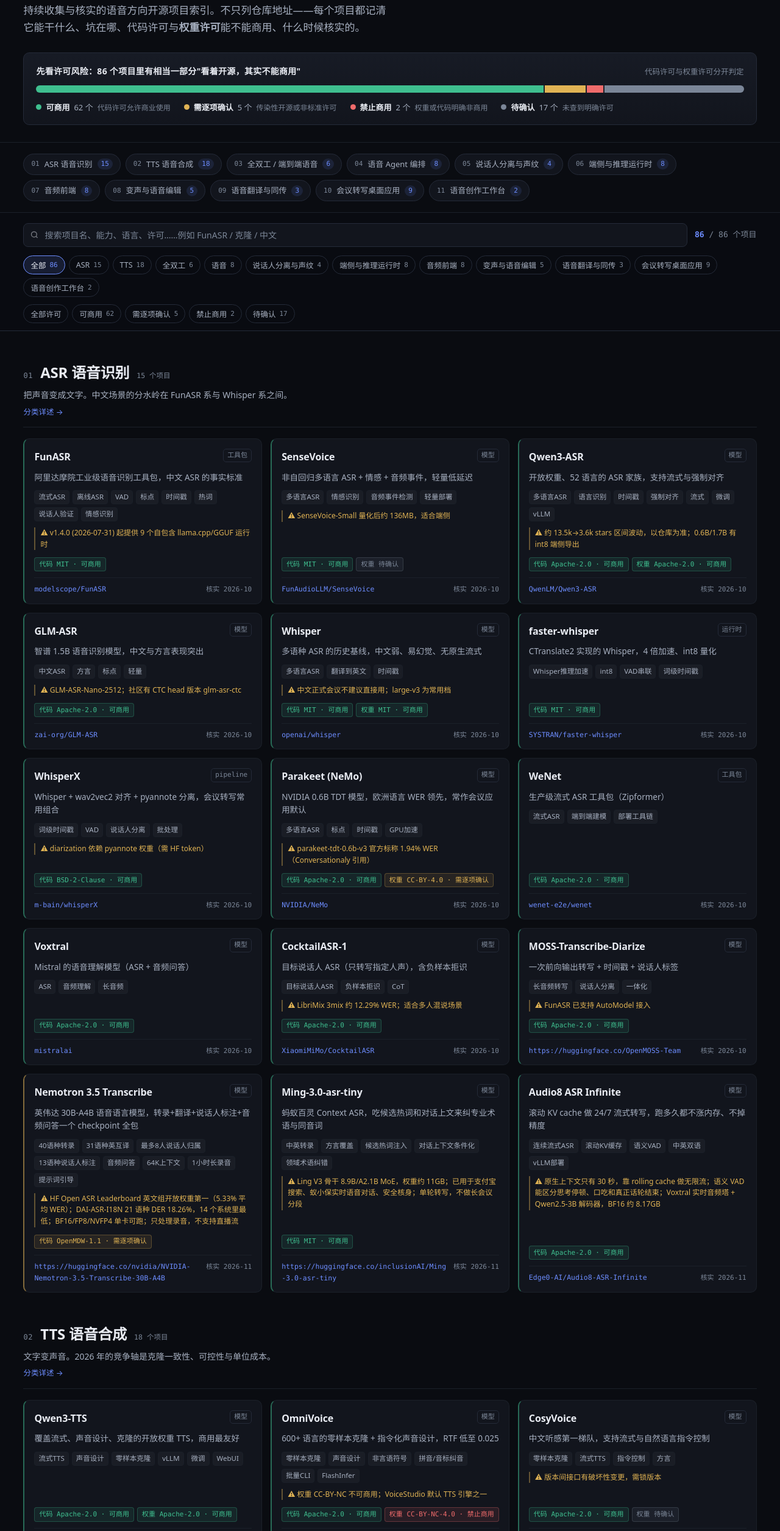
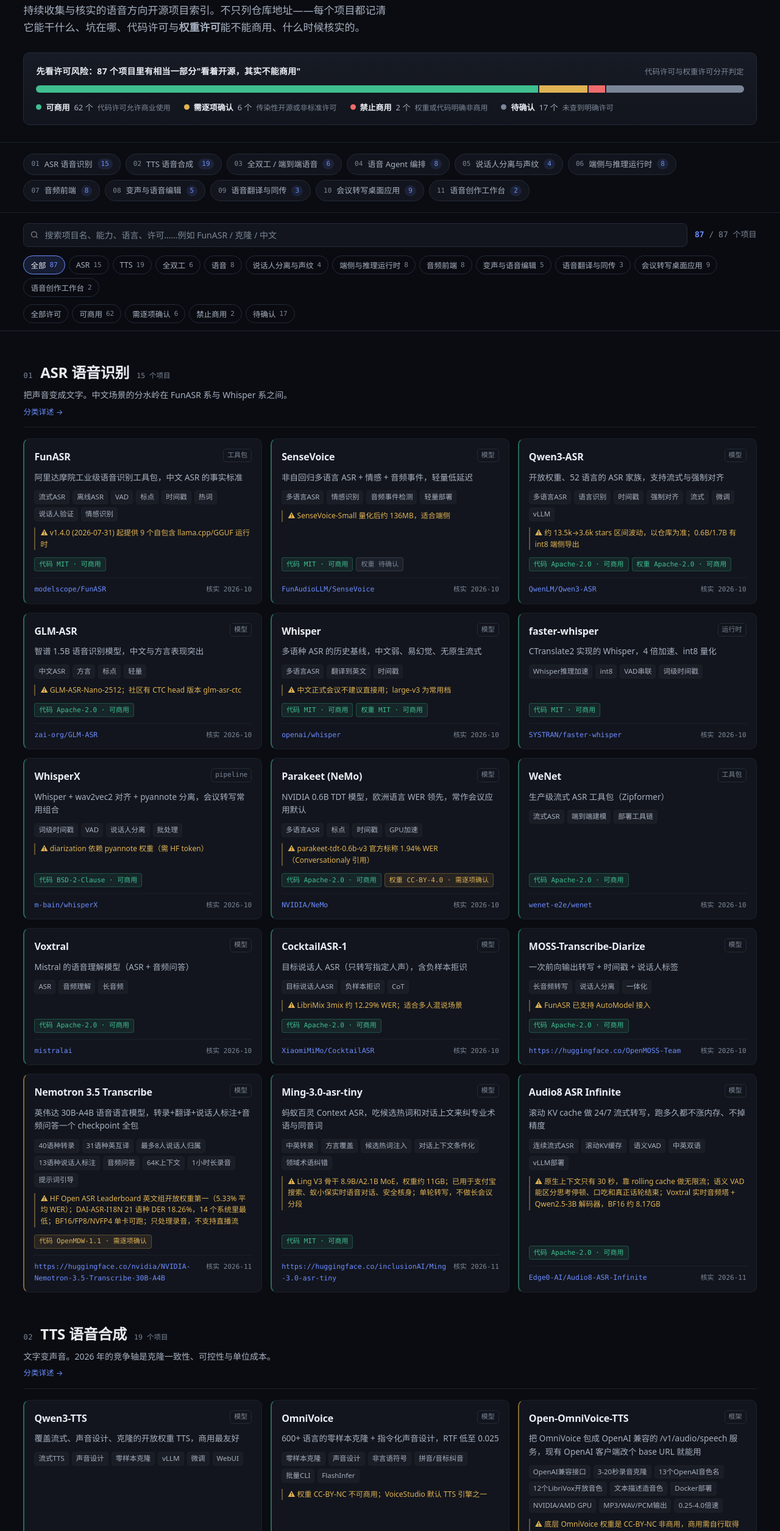
Before and after one commit to xiaopengs/voice-oss-radar, a plain HTML site: page docs/index.html in a window 1280 px wide. Shown: the part 225-2736 px from the top of the page at 61% size. Drawn offline with Linux system fonts and the light colour scheme.

Commit message:
feat: 收录 Open-OmniVoice-TTS（OpenAI 兼容 TTS 服务）v0.4.0

```diff
--- a/docs/index.html
+++ b/docs/index.html
@@ -278,20 +278,20 @@
 <header class="top wrap">
   <div class="top-inner">
     <p class="eyebrow"><b>Voice OSS Radar</b> · v0.1.0 · 更新于 2026-10-27</p>
-    <h1>语音开源雷达<br><em>86 个项目，11 个分类，每条都标了许可</em></h1>
+    <h1>语音开源雷达<br><em>87 个项目，11 个分类，每条都标了许可</em></h1>
     <p class="lede">持续收集与核实的语音方向开源项目索引。不只列仓库地址——每个项目都记清它能干什么、坑在哪、代码许可与<b>权重许可</b>能不能商用、什么时候核实的。</p>
 
     <div class="risk">
       <div class="risk-head">
-        <h2>先看许可风险：86 个项目里有相当一部分"看着开源，其实不能商用"</h2>
+        <h2>先看许可风险：87 个项目里有相当一部分"看着开源，其实不能商用"</h2>
         <p>代码许可与权重许可分开判定</p>
       </div>
       <div class="bar" role="img" aria-label="项目许可分布：可商用、需逐项确认、禁止商用、待确认四类占比">
-        <span class="seg seg-ok" style="flex:62 0 0" title="可商用：62 个（72%）"></span><span class="seg seg-caution" style="flex:5 0 0" title="需逐项确认：5 个（6%）"></span><span class="seg seg-warn" style="flex:2 0 0" title="禁止商用：2 个（2%）"></span><span class="seg seg-unknown" style="flex:17 0 0" title="待确认：17 个（20%）"></span>
+        <span class="seg seg-ok" style="flex:62 0 0" title="可商用：62 个（71%）"></span><span class="seg seg-caution" style="flex:6 0 0" title="需逐项确认：6 个（7%）"></span><span class="seg seg-warn" style="flex:2 0 0" title="禁止商用：2 个（2%）"></span><span class="seg seg-unknown" style="flex:17 0 0" title="待确认：17 个（20%）"></span>
       </div>
       <ul class="legend">
 <li><span class="dot dot-ok"></span><b>可商用</b> 62 个<em>代码许可允许商业使用</em></li>
-<li><span class="dot dot-caution"></span><b>需逐项确认</b> 5 个<em>传染性开源或非标准许可</em></li>
+<li><span class="dot dot-caution"></span><b>需逐项确认</b> 6 个<em>传染性开源或非标准许可</em></li>
 <li><span class="dot dot-warn"></span><b>禁止商用</b> 2 个<em>权重或代码明确非商用</em></li>
 <li><span class="dot dot-unknown"></span><b>待确认</b> 17 个<em>未查到明确许可</em></li>
       </ul>
@@ -302,7 +302,7 @@
 <nav class="nav wrap" aria-label="分类导航">
   <ul>
 <li><a href="#cat-asr"><span class="nav-idx">01</span>ASR 语音识别<span class="nav-count">15</span></a></li>
-<li><a href="#cat-tts"><span class="nav-idx">02</span>TTS 语音合成<span class="nav-count">18</span></a></li>
+<li><a href="#cat-tts"><span class="nav-idx">02</span>TTS 语音合成<span class="nav-count">19</span></a></li>
 <li><a href="#cat-speech-to-speech"><span class="nav-idx">03</span>全双工 / 端到端语音<span class="nav-count">6</span></a></li>
 <li><a href="#cat-voice-agent"><span class="nav-idx">04</span>语音 Agent 编排<span class="nav-count">8</span></a></li>
 <li><a href="#cat-diarization"><span class="nav-idx">05</span>说话人分离与声纹<span class="nav-count">4</span></a></li>
@@ -323,13 +323,13 @@
         <label for="q" class="visually-hidden" style="position:absolute;width:1px;height:1px;overflow:hidden;clip:rect(0 0 0 0)">搜索项目</label>
         <input id="q" type="search" placeholder="搜索项目名、能力、语言、许可……例如 FunASR / 克隆 / 中文" autocomplete="off">
       </div>
-      <p class="count" role="status" aria-live="polite"><b id="shown">86</b> / 86 个项目</p>
+      <p class="count" role="status" aria-live="polite"><b id="shown">87</b> / 87 个项目</p>
     </div>
     <div class="chips" id="cat-chips" role="group" aria-label="按分类筛选">
-<button class="chip is-active" type="button" data-cat="all" aria-pressed="true">全部<span>86</span></button><button class="chip" type="button" data-cat="asr" aria-pressed="false">ASR<span>15</span></button><button class="chip" type="button" data-cat="tts" aria-pressed="false">TTS<span>18</span></button><button class="chip" type="button" data-cat="speech-to-speech" aria-pressed="false">全双工<span>6</span></button><button class="chip" type="button" data-cat="voice-agent" aria-pressed="false">语音<span>8</span></button><button class="chip" type="button" data-cat="diarization" aria-pressed="false">说话人分离与声纹<span>4</span></button><button class="chip" type="button" data-cat="on-device" aria-pressed="false">端侧与推理运行时<span>8</span></button><button class="chip" type="button" data-cat="audio-frontend" aria-pressed="false">音频前端<span>8</span></button><button class="chip" type="button" data-cat="voice-conversion" aria-pressed="false">变声与语音编辑<span>5</span></button><button class="chip" type="button" data-cat="speech-translation" aria-pressed="false">语音翻译与同传<span>3</span></button><button class="chip" type="button" data-cat="meeting-app" aria-pressed="false">会议转写桌面应用<span>9</span></button><button class="chip" type="button" data-cat="voice-studio" aria-pressed="false">语音创作工作台<span>2</span></button>
+<button class="chip is-active" type="button" data-cat="all" aria-pressed="true">全部<span>87</span></button><button class="chip" type="button" data-cat="asr" aria-pressed="false">ASR<span>15</span></button><button class="chip" type="button" data-cat="tts" aria-pressed="false">TTS<span>19</span></button><button class="chip" type="button" data-cat="speech-to-speech" aria-pressed="false">全双工<span>6</span></button><button class="chip" type="button" data-cat="voice-agent" aria-pressed="false">语音<span>8</span></button><button class="chip" type="button" data-cat="diarization" aria-pressed="false">说话人分离与声纹<span>4</span></button><button class="chip" type="button" data-cat="on-device" aria-pressed="false">端侧与推理运行时<span>8</span></button><button class="chip" type="button" data-cat="audio-frontend" aria-pressed="false">音频前端<span>8</span></button><button class="chip" type="button" data-cat="voice-conversion" aria-pressed="false">变声与语音编辑<span>5</span></button><button class="chip" type="button" data-cat="speech-translation" aria-pressed="false">语音翻译与同传<span>3</span></button><button class="chip" type="button" data-cat="meeting-app" aria-pressed="false">会议转写桌面应用<span>9</span></button><button class="chip" type="button" data-cat="voice-studio" aria-pressed="false">语音创作工作台<span>2</span></button>
     </div>
     <div class="chips" id="lic-chips" role="group" aria-label="按许可筛选">
-<button class="chip" type="button" data-lic="all" aria-pressed="true">全部许可</button><button class="chip" type="button" data-lic="ok" aria-pressed="false">可商用<span>62</span></button><button class="chip" type="button" data-lic="caution" aria-pressed="false">需逐项确认<span>5</span></button><button class="chip" type="button" data-lic="warn" aria-pressed="false">禁止商用<span>2</span></button><button class="chip" type="button" data-lic="unknown" aria-pressed="false">待确认<span>17</span></button>
+<button class="chip" type="button" data-lic="all" aria-pressed="true">全部许可</button><button class="chip" type="button" data-lic="ok" aria-pressed="false">可商用<span>62</span></button><button class="chip" type="button" data-lic="caution" aria-pressed="false">需逐项确认<span>6</span></button><button class="chip" type="button" data-lic="warn" aria-pressed="false">禁止商用<span>2</span></button><button class="chip" type="button" data-lic="unknown" aria-pressed="false">待确认<span>17</span></button>
     </div>
   </div>
 </div>
@@ -609,7 +609,7 @@
         <div class="cat-title">
           <span class="cat-idx">02</span>
           <h2>TTS 语音合成</h2>
-          <span class="cat-num">18 个项目</span>
+          <span class="cat-num">19 个项目</span>
         </div>
         <p class="cat-desc">文字变声音。2026 年的竞争轴是克隆一致性、可控性与单位成本。</p>
         <a class="cat-doc" href="https://github.com/xiaopengs/voice-oss-radar/blob/main/docs/02-tts.md" target="_blank" rel="noopener noreferrer">分类详述 →</a>
@@ -647,6 +647,23 @@
         <div class="card-foot">
           <a href="https://github.com/k2-fsa/OmniVoice" target="_blank" rel="noopener noreferrer">k2-fsa/OmniVoice</a>
           <span class="date">核实 2026-10</span>
+        </div>
+      </article>
+      <article class="card" data-lic="caution" data-search="open-omnivoice-tts 把 omnivoice 包成 openai 兼容的 /v1/audio/speech 服务，现有 openai 客户端改个 base url 就能用 openai兼容接口 3-20秒录音克隆 13个openai音色名 12个librivox开放音色 文本描述造音色 docker部署 nvidia/amd gpu mp3/wav/pcm输出 0.25-4.0倍速 ⚠️ 底层 omnivoice 权重是 cc-by-nc 非商用，商用需自行取得授权；一句话在 rtx 3080 上约 0.34 秒、rtx 5090 上 0.17 秒，约 4gb 显存；默认无 api key 且监听所有网卡，暴露公网前必须自己加鉴权；仓库地址据作者 hypersniper05 与项目名推定，github 禁止自动访问未直连验证 待核实 646 languages">
+        <div class="card-head">
+          <h3 class="card-name">Open-OmniVoice-TTS</h3>
+          <span class="form">框架</span>
+        </div>
+        <p class="card-desc">把 OmniVoice 包成 OpenAI 兼容的 /v1/audio/speech 服务，现有 OpenAI 客户端改个 base URL 就能用</p>
+        <ul class="caps"><li>OpenAI兼容接口</li><li>3-20秒录音克隆</li><li>13个OpenAI音色名</li><li>12个LibriVox开放音色</li><li>文本描述造音色</li><li>Docker部署</li><li>NVIDIA/AMD GPU</li><li>MP3/WAV/PCM输出</li><li>0.25-4.0倍速</li></ul>
+        <p class="note"><span aria-hidden="true">⚠</span> 底层 OmniVoice 权重是 CC-BY-NC 非商用，商用需自行取得授权；一句话在 RTX 3080 上约 0.34 秒、RTX 5090 上 0.17 秒，约 4GB 显存；默认无 API key 且监听所有网卡，暴露公网前必须自己加鉴权；仓库地址据作者 hypersniper05 与项目名推定，GitHub 禁止自动访问未直连验证</p>
+        <div class="badges">
+          <span class="badge caution">代码 待核实 · 需逐项确认</span>
+          <span class="badge warn">权重 CC-BY-NC-4.0 · 禁止商用</span>
+        </div>
+        <div class="card-foot">
+          <a href="https://github.com/hypersniper05/Open-OmniVoice-TTS" target="_blank" rel="noopener noreferrer">hypersniper05/Open-OmniVoice-TTS</a>
+          <span class="date">核实 2026-11</span>
         </div>
       </article>
       <article class="card" data-lic="ok" data-search="cosyvoice 中文听感第一梯队，支持流式与自然语言指令控制 零样本克隆 流式tts 指令控制 方言 版本间接口有破坏性变更，需锁版本 apache-2.0 zh en ja yue ko">
```
Also changed, not shown: 4 other files.
